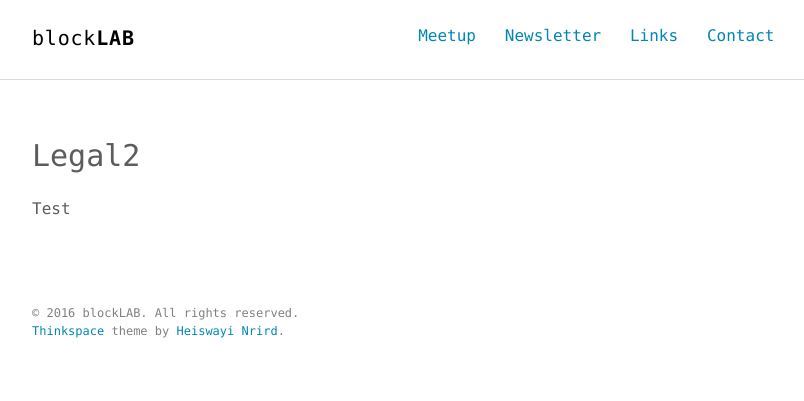
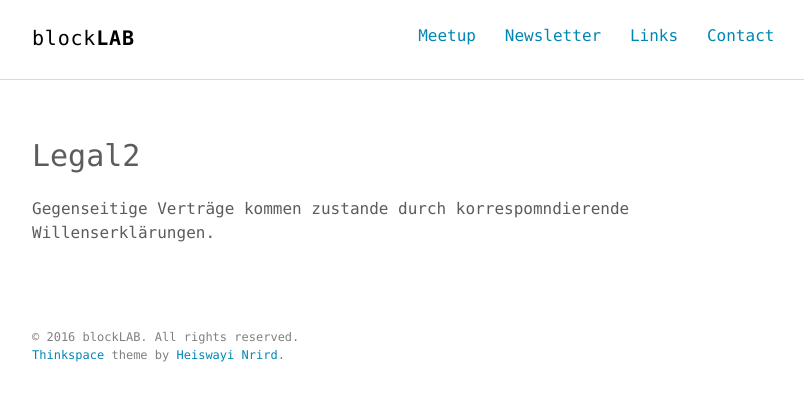
Before and after one commit to blocklab/site, a Jekyll site: the page built from legal2.md, in a window 1280 px wide. Shown: the top 401 px of the page, without its empty margins (232-1036 px from the left). Built offline with Jekyll 4.4.1, drawn with Linux system fonts in a browser that asks for light colours.

Commit message:
Update legal2.md

```diff
--- a/legal2.md
+++ b/legal2.md
@@ -4,4 +4,4 @@ title: Legal2
 permalink: /legal/
 ---
 
-Test
+Gegenseitige Verträge kommen zustande durch korrespomndierende Willenserklärungen.
```
